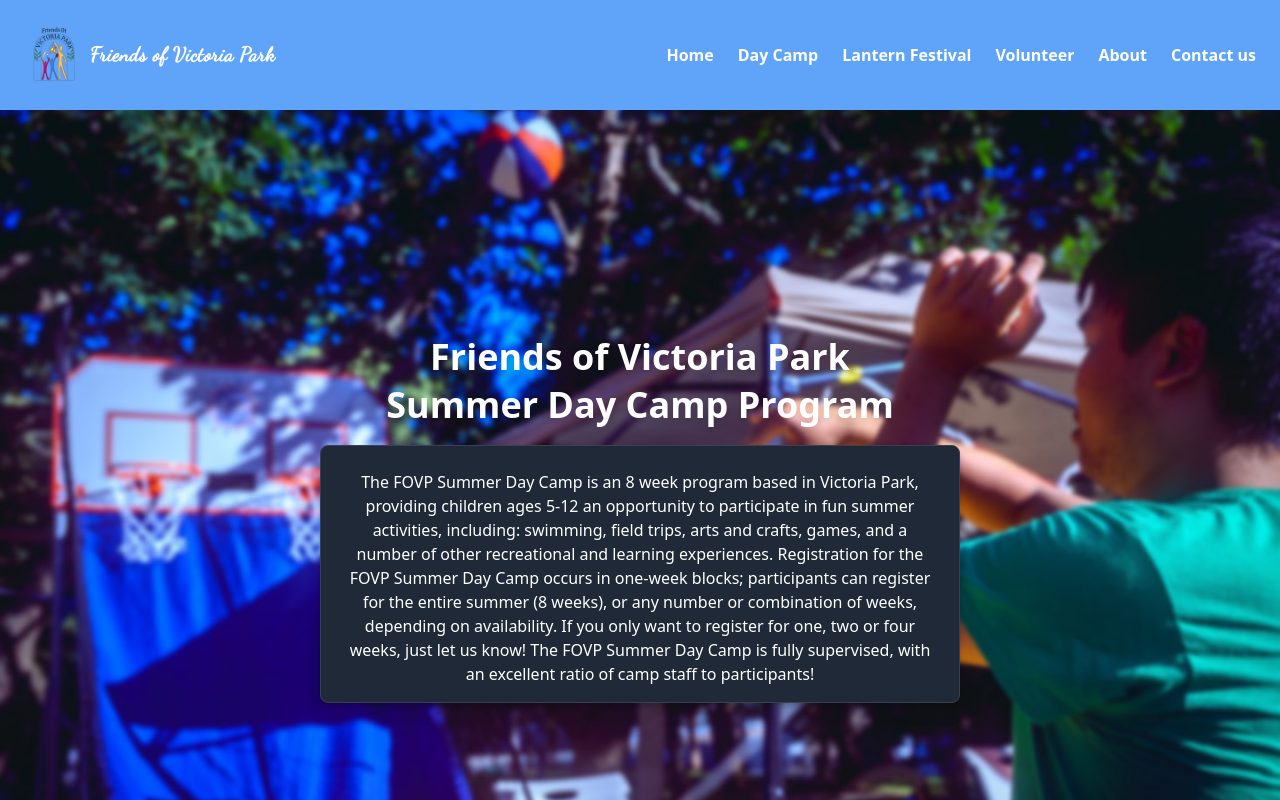
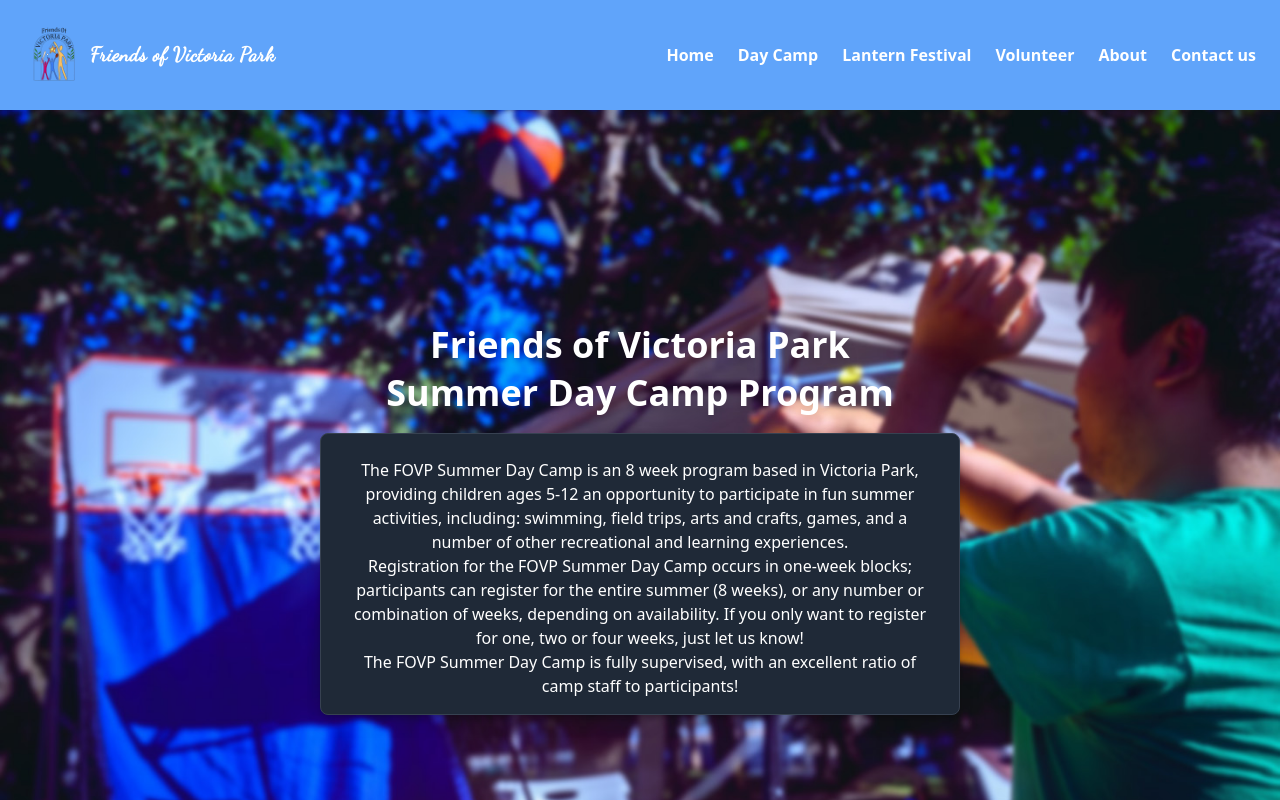
Before and after one commit to friends-of-victoria-park/fovp.org, a Next.js app: page /daycamp in a window 1280 px wide. Shown: the top 800 px of the page. Built offline with nearby package versions, Linux system fonts and the light colour scheme.

Commit message:
Update index.js

```diff
--- a/pages/daycamp/index.js
+++ b/pages/daycamp/index.js
@@ -22,9 +22,9 @@
 					<div className="mt-5 pb-4 text-center text-1xl text-white drop-shadow-lg block p-6 max-w-4xl rounded-lg border shadow-md bg-gray-800 border-gray-700">
 						The FOVP Summer Day Camp is an 8 week program based in Victoria Park, providing children ages 5-12 an opportunity to participate in fun summer activities, including: swimming, field trips, arts and crafts, games, and a number of other recreational and learning experiences.
 
-						Registration for the FOVP Summer Day Camp occurs in one-week blocks; participants can register for the entire summer (8 weeks), or any number or combination of weeks, depending on availability. If you only want to register for one, two or four weeks, just let us know!
+						<p>Registration for the FOVP Summer Day Camp occurs in one-week blocks; participants can register for the entire summer (8 weeks), or any number or combination of weeks, depending on availability. If you only want to register for one, two or four weeks, just let us know!</p>
 
-						The FOVP Summer Day Camp is fully supervised, with an excellent ratio of camp staff to participants!
+						<p>The FOVP Summer Day Camp is fully supervised, with an excellent ratio of camp staff to participants!</p>
 					</div>
 				</div>
 			</div>
```
